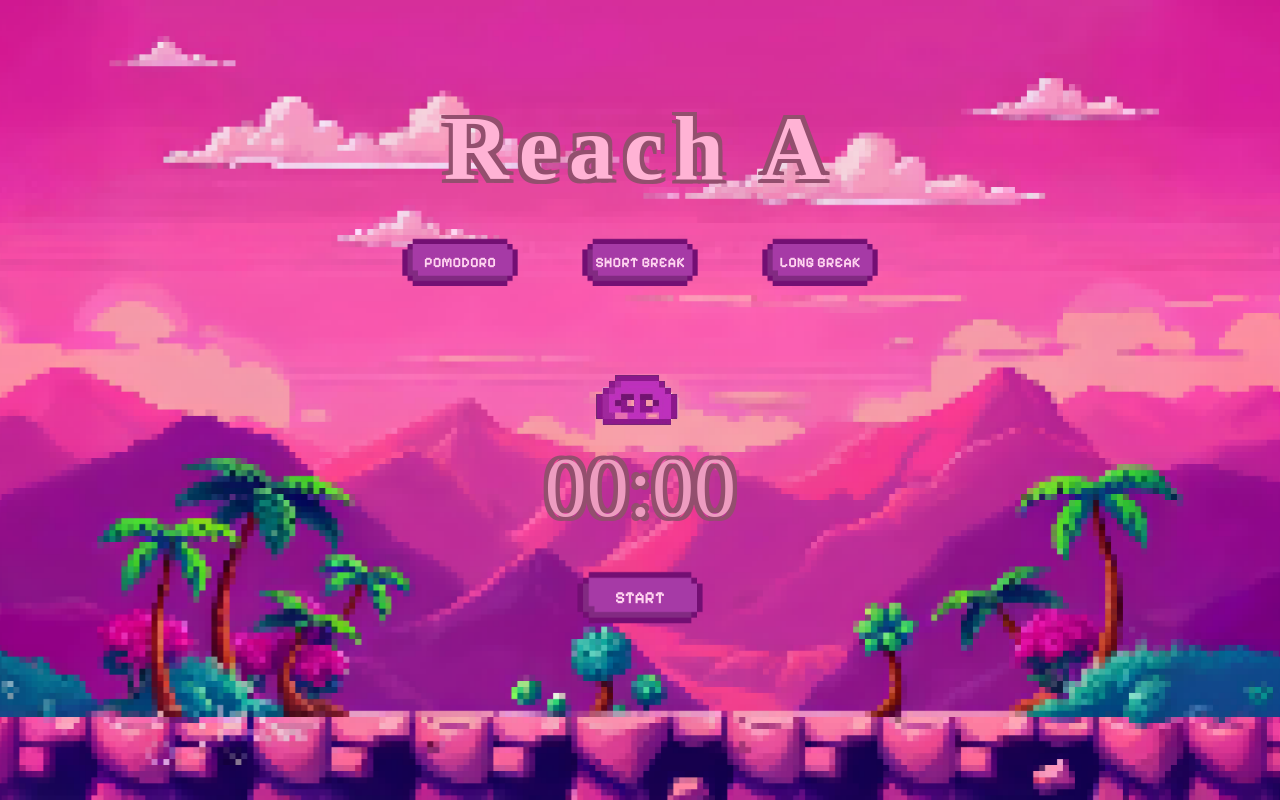
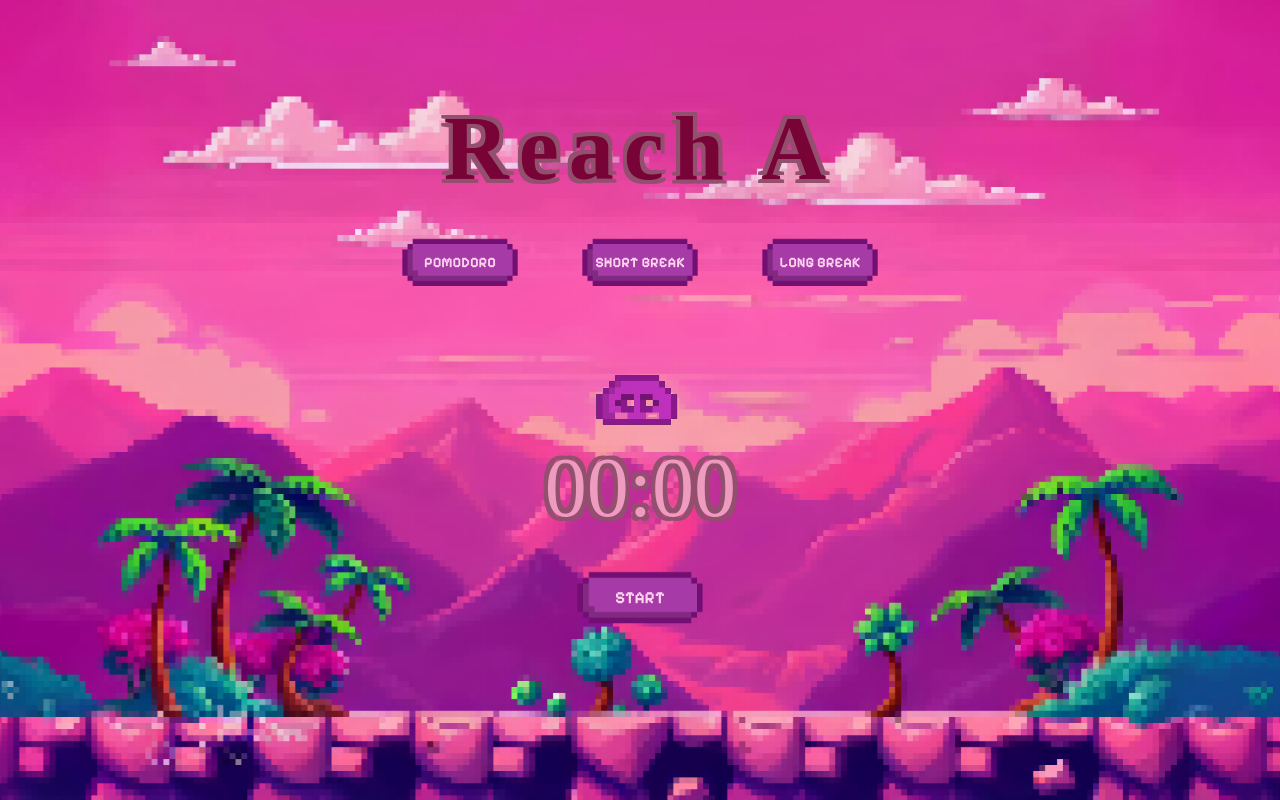
Before and after one commit to amanda-thi/reach-a-pomodoro-timer, a plain HTML site: page main.html in a window 1280 px wide. Drawn offline with Linux system fonts and the light colour scheme; a web font is replaced by a local one.

Commit message:
Ubah warna title

```diff
--- a/styles.css
+++ b/styles.css
@@ -39,9 +39,12 @@ body {
   letter-spacing: 10px;
   width: 100%;
   margin-bottom: 20px;
-  text-shadow: -4px -4px 0 #934f6e, 4px -4px 0 #934f6e, -4px 4px 0 #934f6e,
+  text-shadow:
+    -4px -4px 0 #934f6e,
+    4px -4px 0 #934f6e,
+    -4px 4px 0 #934f6e,
     4px 4px 0 #934f6e;
-  color: hsl(333, 100%, 85%);
+  color: hsl(333, 95%, 24%);
 }
 
 .character img {
@@ -52,7 +55,10 @@ body {
 .timer {
   font-size: 60px;
   font-family: "Jersey 10";
-  text-shadow: -3px -3px 0 #934f6e, 3px -3px 0 #934f6e, -3px 3px 0 #934f6e,
+  text-shadow:
+    -3px -3px 0 #934f6e,
+    3px -3px 0 #934f6e,
+    -3px 3px 0 #934f6e,
     3px 3px 0 #934f6e;
   transform: scale(1.4);
   margin-top: -50px;
```
